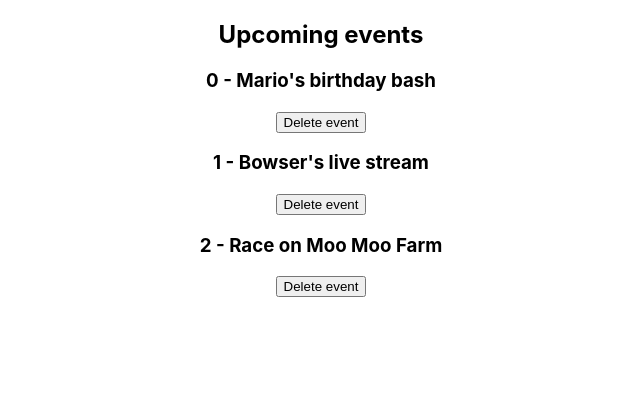
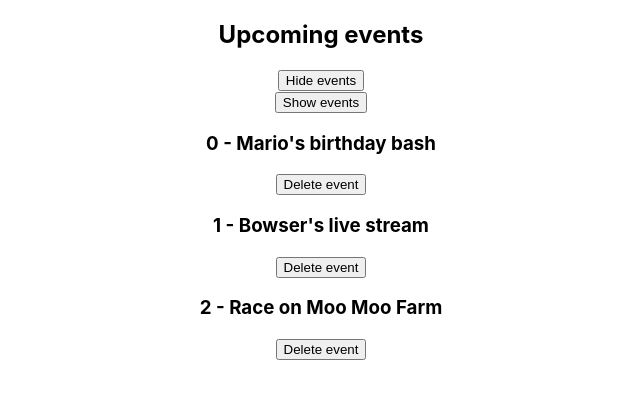
Before and after one commit to annoyingmouse/build-web-apps-with-react-firebase, a React (Create React App) app: page / in a window 1280 px wide. Shown: the top 398 px of the page, without its empty margins (319-959 px from the left). Built offline with nearby package versions, Linux system fonts and the light colour scheme.

Commit message:
Trying to commit a change to a file in a git repository, but the commit fails with the following error:

```diff
--- a/src/App.js
+++ b/src/App.js
@@ -2,6 +2,7 @@
 import { useState } from 'react';
 
 function App() {
+  const [showEvents, setShowEvents] = useState(true);
   const [events, setEvents] = useState([
     {
       title: "Mario's birthday bash",
@@ -20,6 +21,14 @@
   return (
     <div className="App">
       <h2>Upcoming events</h2>
+      <div>
+        <button type="button"
+                onClick={() => setShowEvents(false)}>Hide events</button>
+      </div>
+      <div>
+        <button type="button"
+                onClick={() => setShowEvents(true)}>Show events</button>
+      </div>
       {events.map((event, index) => (
         <div key={event.id}>
           <h3>{index} - {event.title}</h3>
```
